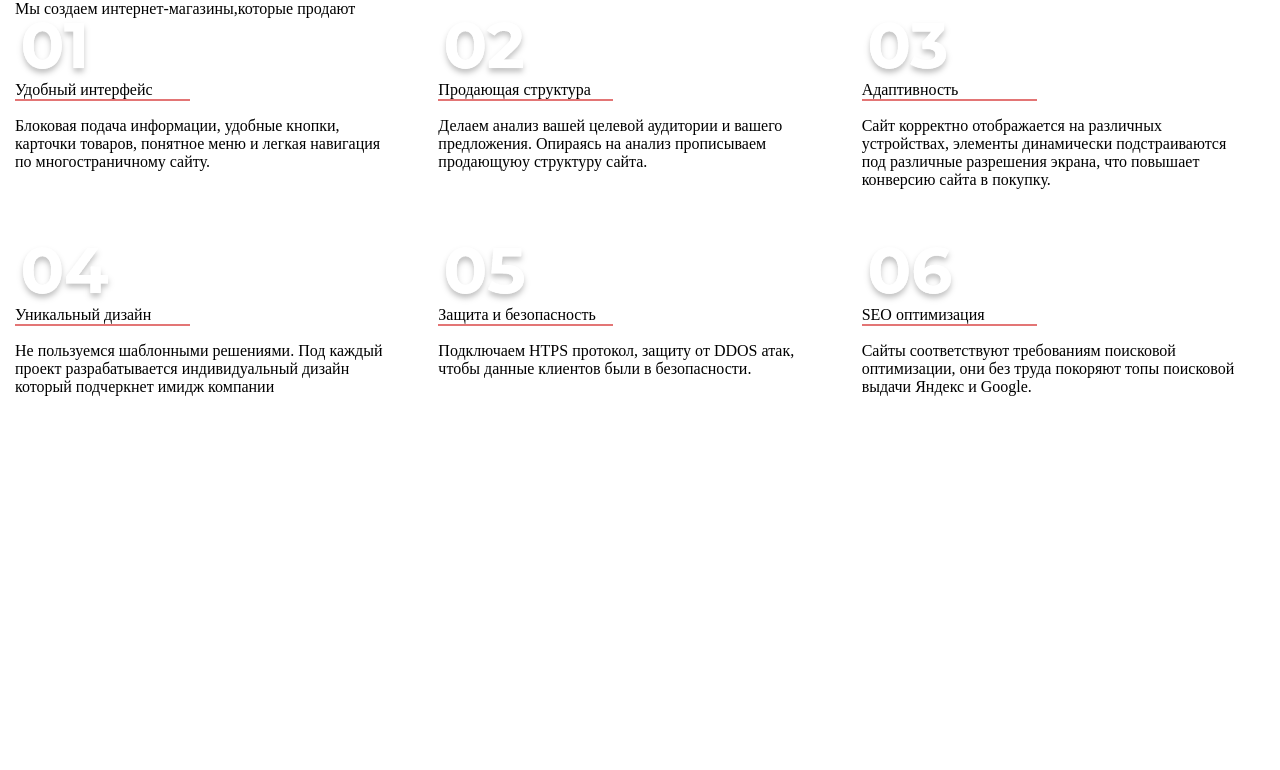
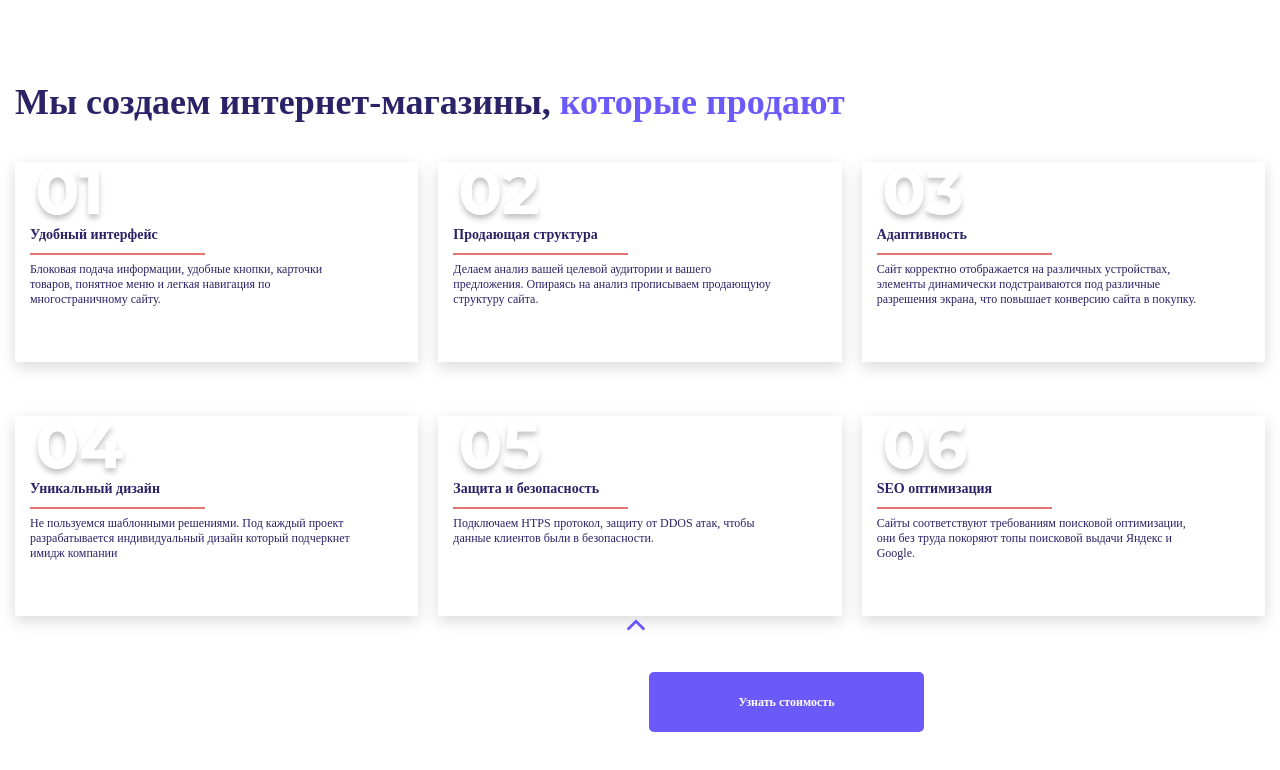
Before and after one commit to Den3699/Millennium-1.4, a plain HTML site: page index.html in a window 1280 px wide. Drawn offline with Linux system fonts and the light colour scheme.

Commit message:
Вёрстка

```diff
--- a/index.html
+++ b/index.html
@@ -4,6 +4,12 @@
     <meta charset="UTF-8">
     <meta name="viewport" content="width=device-width, initial-scale=1.0">
     <title>Millennium 1.4</title>
+    <link rel="preconnect" href="https://fonts.googleapis.com" />
+    <link rel="preconnect" href="https://fonts.gstatic.com" crossorigin />
+    <link
+      href="https://fonts.googleapis.com/css2?family=Montserrat:wght@400;600;700;800&display=swap"
+      rel="stylesheet"
+    />
     <link rel="stylesheet" href="./style.css/reset.css">
     <link rel="stylesheet" href="./style.css/cards.css">
 </head>
@@ -11,10 +17,11 @@
     <section class="inform">
         <div class="container inform__container">
             <h2 class="inform__title">
-                Мы создаем интернет-магазины,<span>которые продают</span>
+                Мы создаем интернет-магазины,<span> которые продают</span>
             </h2>
             <ul class="cards">
                 <li class="card">
+
                     <div class="card__number">
                         <img class="number" src="./img/01.png" alt="01"/>
                     </div>
@@ -91,6 +98,11 @@
 
 
             </ul>
+            <btn class="btn__none">
+                <img src="./img/down-arrow 1.png" alt="Стрелка" />
+              </btn>
+
+              <button class="inform__button">Узнать стоимость</button>
 
         </div>
     </section>
--- a/style.css/cards.css
+++ b/style.css/cards.css
@@ -1,9 +1,28 @@
+
+
+
+
 .inform__container {
   max-width: 1470px;
   padding-left: 15px;
   padding-right: 15px;
   margin: 0 auto;
+
 }
+
+.inform__title {
+  font-weight: 800;
+  font-size: 36px;
+  height: 1px;
+  color: rgb(42, 35, 103);
+  margin-top: 81px;
+  margin-bottom: 80px;
+}
+
+span {
+  color: rgb(107, 90, 249);
+}
+
 
 
 
@@ -14,7 +33,60 @@
 }
 
 .card {
-  max-width: 373px;
-  max-height: 200px;
+  min-width: 373px;
+  min-height: 200px;
+  padding-left: 15px;
+  box-shadow: 0px 5px 15px rgba(0, 0, 0, 0.15);
+
 
 }
+
+.card__number {
+  margin-top: 2px;
+
+}
+
+.subtitle {
+  font-weight: 700;
+  font-size: 14px;
+  height: 17px;
+  color: rgb(42, 35, 103);
+  margin-bottom: 9px;
+
+}
+
+.card__line {
+  margin-bottom: 9px;
+  height: 0px;
+}
+
+.card__text {
+  width: 320px;
+  font-weight: 400;
+  font-size: 12px;
+  height: 15px;
+  color:rgb(42, 35, 103) ;
+
+}
+
+.btn__none {
+  margin-top: 22px;
+  margin-left: 612px;
+  margin-bottom: 20px;
+}
+
+.inform__button {
+  width: 275px;
+  height: 60px;
+  border-radius: 5px;
+  background-color: rgb(107, 90, 249);
+  color: #ffffff;
+  font-size: 12px;
+  font-weight: 800;
+  padding-top: 23px;
+  padding-bottom: 22px;
+  text-align: center;
+  margin-bottom: 20px;
+  transition: opacity 0.2s ease;
+  margin-top: 56px;
+}
```
Also changed, not shown: img/Rectangle 7.png (added), img/down-arrow 1.png (added).
